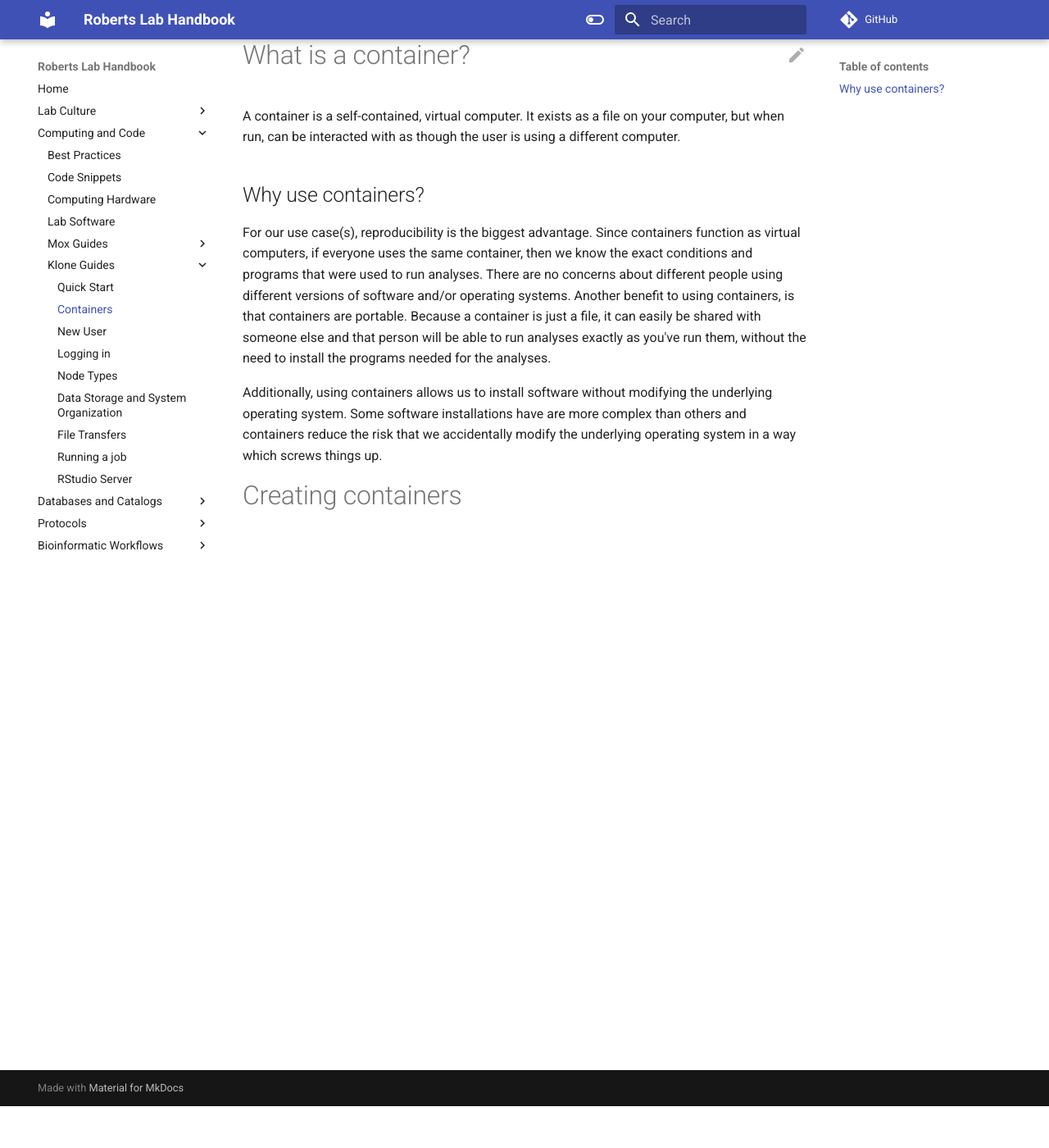
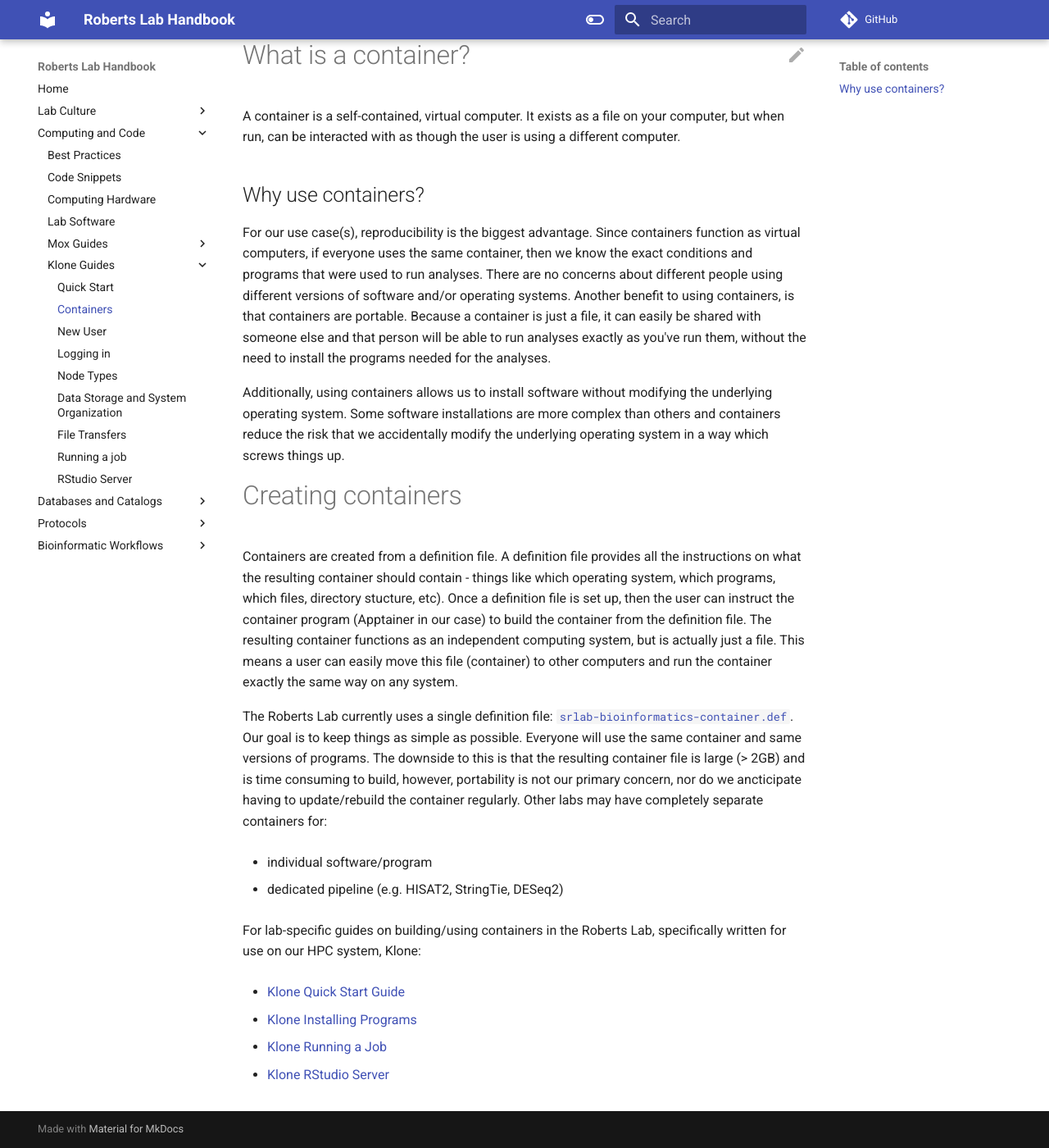
Before and after one commit to RobertsLab/resources, an MkDocs documentation site: the page built from docs/klone_containers.md, in a window 1280 px wide and 1400 px high, scrolled down 51 px. Shown: the whole window at 82% size. Built offline with MkDocs 1.6.1 and Material for MkDocs 9.7.7, drawn with Linux system fonts in a browser that asks for light colours; comment, search, counter and statistics services are not loaded.

Commit message:
flesh out klone_containers.md

```diff
--- a/docs/klone_containers.md
+++ b/docs/klone_containers.md
@@ -6,6 +6,24 @@ A container is a self-contained, virtual computer. It exists as a file on your c
 
 For our use case(s), reproducibility is the biggest advantage. Since containers function as virtual computers, if everyone uses the same container, then we know the exact conditions and programs that were used to run analyses. There are no concerns about different people using different versions of software and/or operating systems. Another benefit to using containers, is that containers are portable. Because a container is just a file, it can easily be shared with someone else and that person will be able to run analyses exactly as you've run them, without the need to install the programs needed for the analyses.
 
-Additionally, using containers allows us to install software without modifying the underlying operating system. Some software installations have are more complex than others and containers reduce the risk that we accidentally modify the underlying operating system in a way which screws things up.
+Additionally, using containers allows us to install software without modifying the underlying operating system. Some software installations are more complex than others and containers reduce the risk that we accidentally modify the underlying operating system in a way which screws things up.
 
 # Creating containers
+
+Containers are created from a definition file. A definition file provides all the instructions on what the resulting container should contain - things like which operating system, which programs, which files, directory stucture, etc). Once a definition file is set up, then the user can instruct the container program (Apptainer in our case) to build the container from the definition file. The resulting container functions as an independent computing system, but is actually just a file. This means a user can easily move this file (container) to other computers and run the container exactly the same way on any system.
+
+The Roberts Lab currently uses a single definition file: [`srlab-bioinformatics-container.def`](https://github.com/RobertsLab/code/blob/master/apptainer_definition_files/srlab-bioinformatics-container.def). Our goal is to keep things as simple as possible. Everyone will use the same container and same versions of programs. The downside to this is that the resulting container file is large (> 2GB) and is time consuming to build, however, portability is not our primary concern, nor do we ancticipate having to update/rebuild the container regularly. Other labs may have completely separate containers for:
+
+- individual software/program
+
+- dedicated pipeline (e.g. HISAT2, StringTie, DESeq2)
+
+For lab-specific guides on building/using containers in the Roberts Lab, specifically written for use on our HPC system, Klone:
+
+- [Klone Quick Start Guide](./klone_quick-start.md)
+
+- [Klone Installing Programs](./klone_Installing-Programs.md)
+
+- [Klone Running a Job](./klone_Running-a-Job.md)
+
+- [Klone RStudio Server](./klone_RStudio-Server.md)
```
